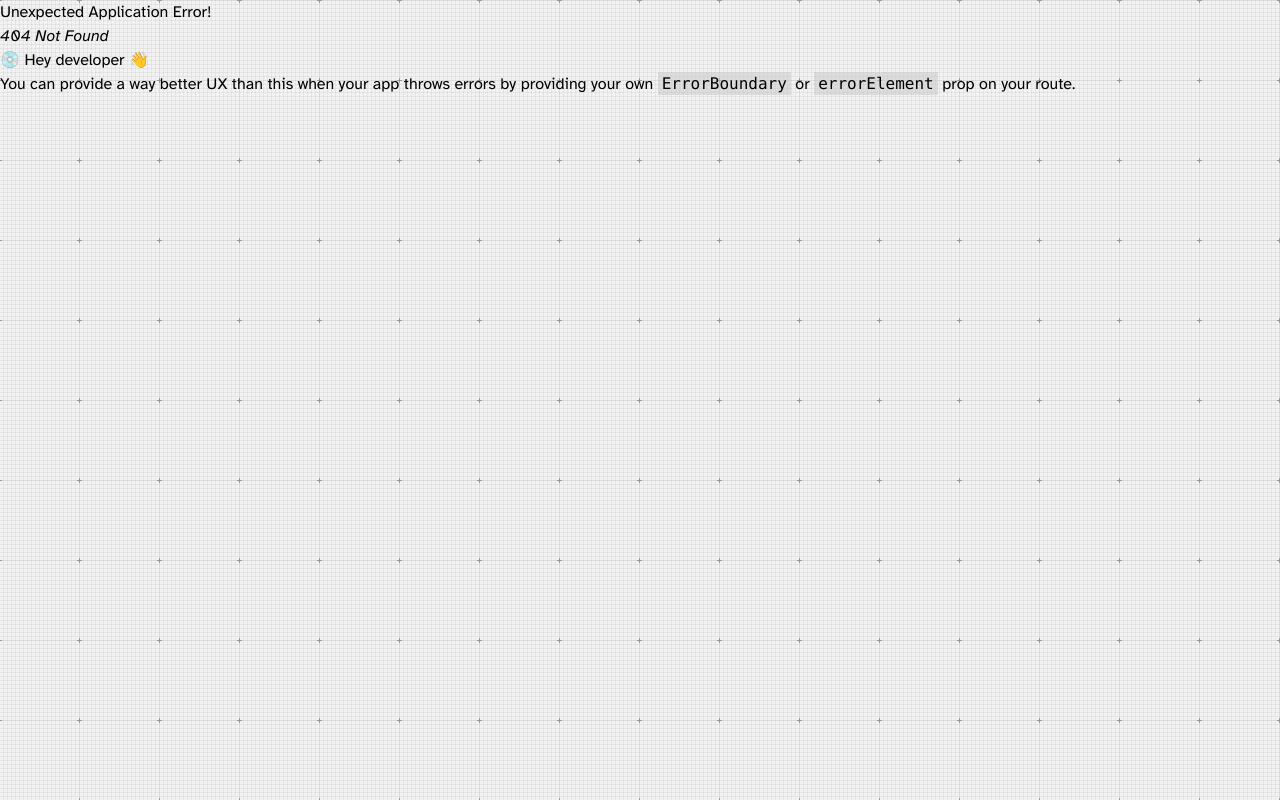
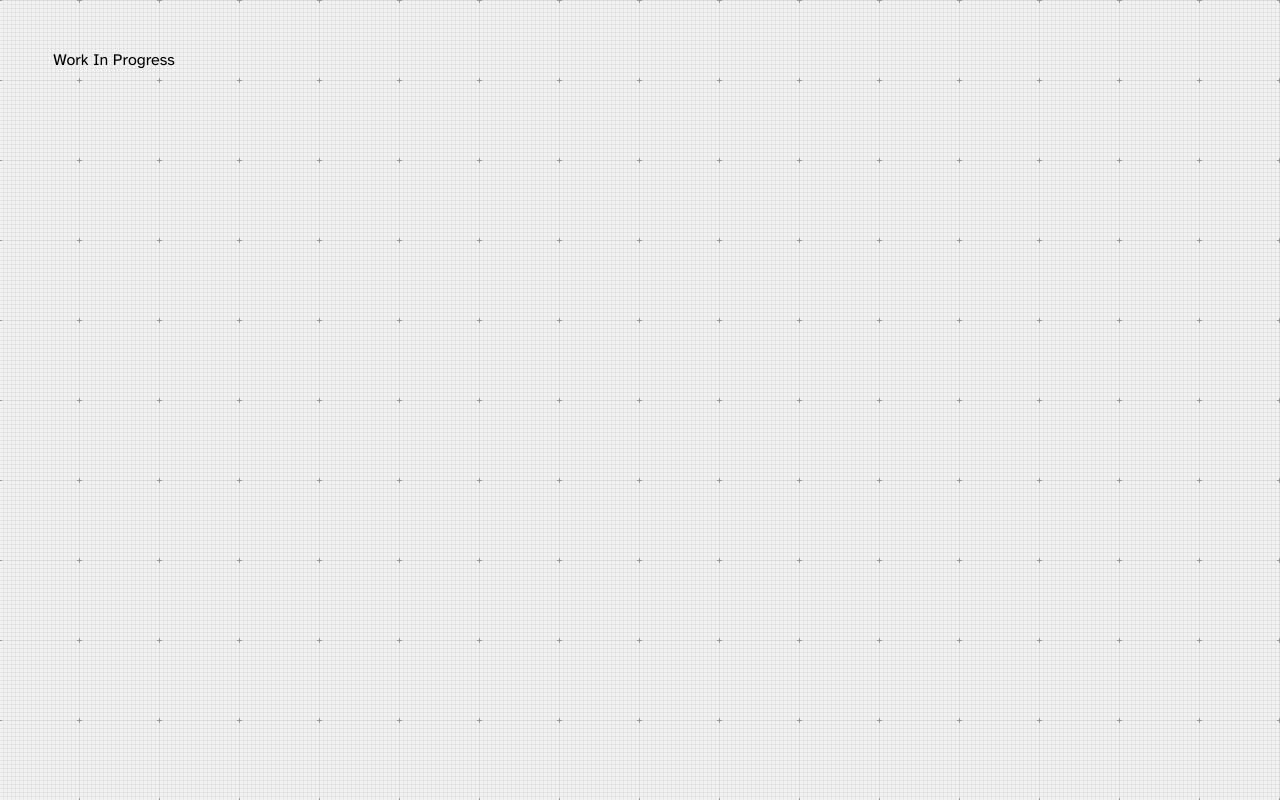
Before and after one commit to Sylvain-Lepoutre/react-bada11y, a React (Vite) app: page /wip in a window 1280 px wide. Before the commit this address had no page. Built offline with nearby package versions, Linux system fonts and the light colour scheme.

Commit message:
fix(project): change route name & component

```diff
--- a/src/router.tsx
+++ b/src/router.tsx
@@ -4,7 +4,7 @@ import { personas } from "./data/personas";
 import { PersonaHome } from "./routes/personaHome";
 import { PersonaStep1 } from "./routes/personaStep1";
 import { Root } from "./routes/root";
-import { Test } from "./routes/test";
+import { Wip } from "./routes/wip";
 
 export const router = createBrowserRouter([
   {
@@ -12,8 +12,8 @@ export const router = createBrowserRouter([
     element: <Root />,
   },
   {
-    path: "/test",
-    element: <Test />,
+    path: "/wip",
+    element: <Wip />,
   },
   {
     path: "/persona1",
--- a/src/routes/personaStep1.tsx
+++ b/src/routes/personaStep1.tsx
@@ -2,6 +2,7 @@ import { Header } from "../components/headers/Header";
 import { BadFormNoSemanticSection } from "../components/pages/persona1step1/BadFormNoSemanticSection";
 import { BadFormNoSemanticSectionExp } from "../components/pages/persona1step1/BadFormNoSemanticSectionExp";
 import { BadShoppingNoFocusSection } from "../components/pages/persona2step1/BadShoppingNoFocusSection";
+import { BadShoppingNoFocusSectionExp } from "../components/pages/persona2step1/BadShoppingNoFocusSectionExp";
 import { DivLink } from "../components/pages/personaHome/DivLink";
 import { useDocumentTitle } from "../hooks/useDocumentTitle";
 
@@ -17,7 +18,7 @@ export const PersonaStep1 = ({ personaName, personaStep1Title }: Props) => {
         {personaName === "Sophie" ? <BadShoppingNoFocusSection /> : null}
 
         {personaName === "Djebrine" ? <BadFormNoSemanticSectionExp /> : null}
-        {personaName === "Sophie" ? <h1>Work in Progress</h1> : null}
+        {personaName === "Sophie" ? <BadShoppingNoFocusSectionExp /> : null}
 
         <DivLink
           labelLink1="Accueil"
@@ -25,7 +26,7 @@ export const PersonaStep1 = ({ personaName, personaStep1Title }: Props) => {
           srLabelLink1="Revenir à la page d'accueil de Inotest"
           srLabelLink2={`Continuer le parcours de ${personaName}`}
           urlLink1="/"
-          urlLink2="/test"
+          urlLink2="/wip"
         />
       </main>
     </>
--- a/src/routes/test.tsx
+++ b/src/routes/wip.tsx
@@ -1,5 +1,5 @@
-export const Test = () => (
+export const Wip = () => (
   <main className="mx-auto my-12 w-11/12">
-    <p>Test</p>
+    <p>Work In Progress</p>
   </main>
 );
```
